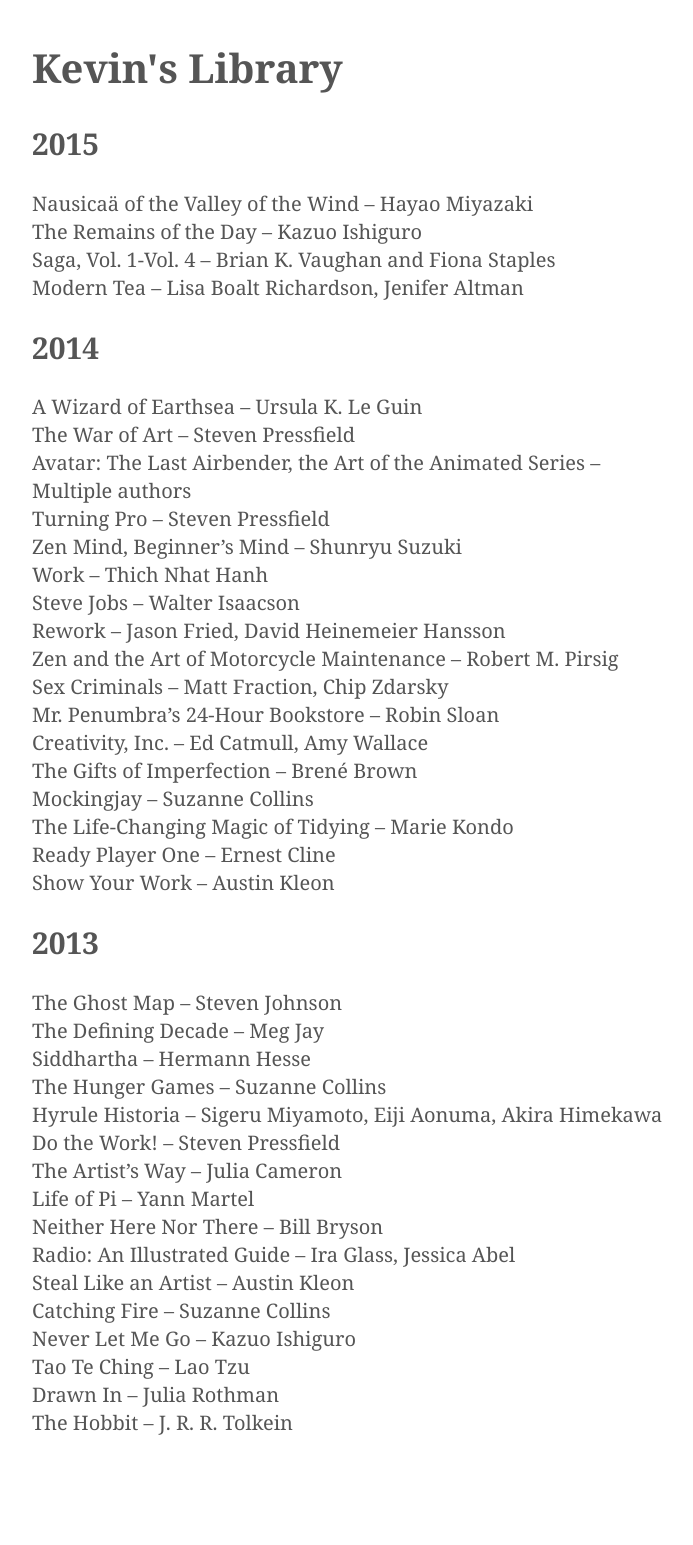
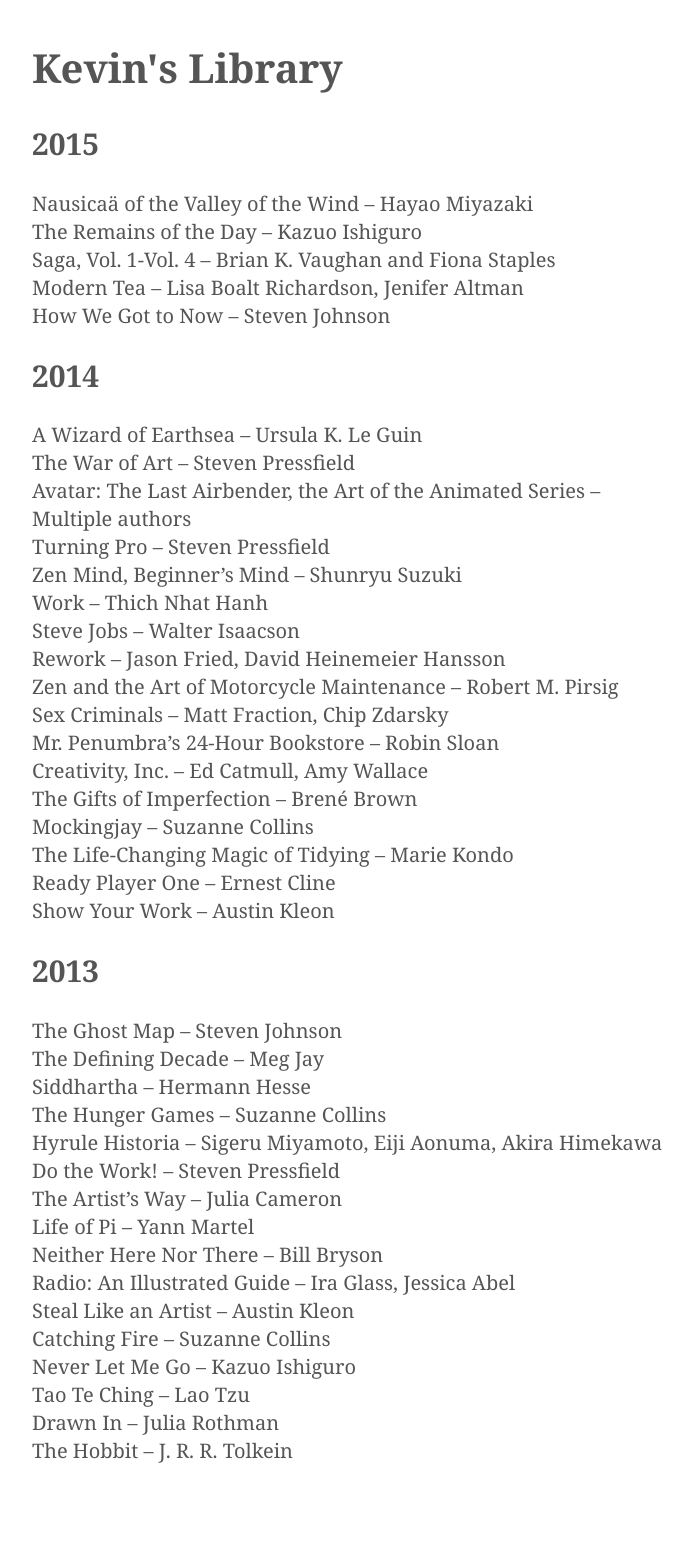
Before and after one commit to kmcgillivray/librarie, a Jekyll site: the page built from index.md, in a window 1280 px wide. Shown: the whole page, without its empty margins (283-976 px from the left). Built offline with Jekyll 4.4.1, drawn with Linux system fonts in a browser that asks for light colours; before the commit the page ends 1517 px from its top, so only the background shows below that.

Commit message:
Add a book.

```diff
--- a/index.md
+++ b/index.md
@@ -9,6 +9,7 @@
 * The Remains of the Day – Kazuo Ishiguro
 * Saga, Vol. 1-Vol. 4 – Brian K. Vaughan and Fiona Staples
 * Modern Tea – Lisa Boalt Richardson, Jenifer Altman
+* How We Got to Now – Steven Johnson
 
 ## 2014
 
```
